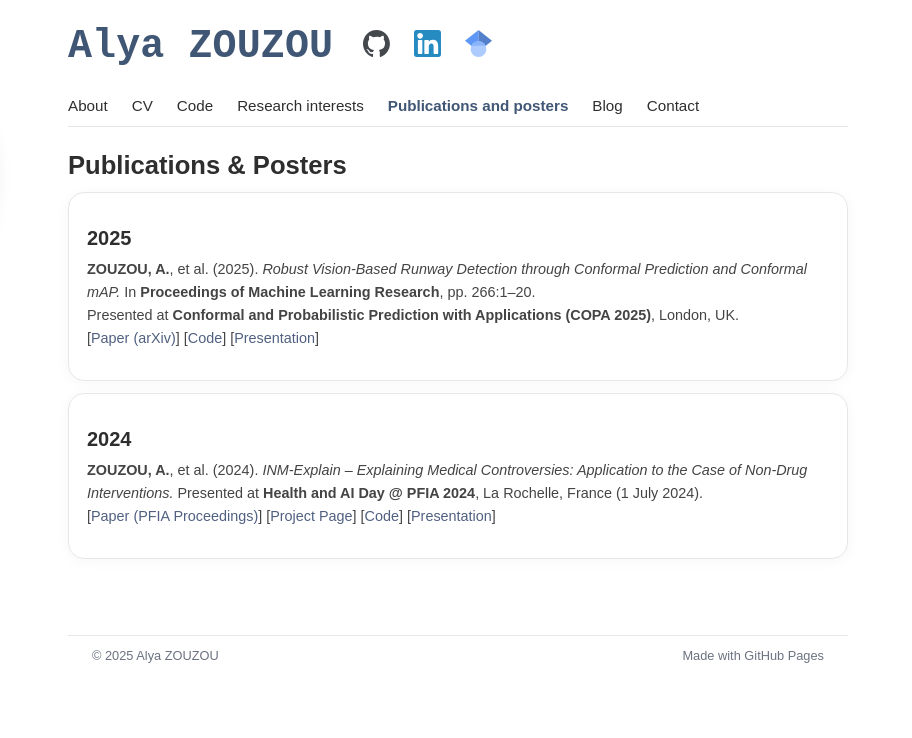
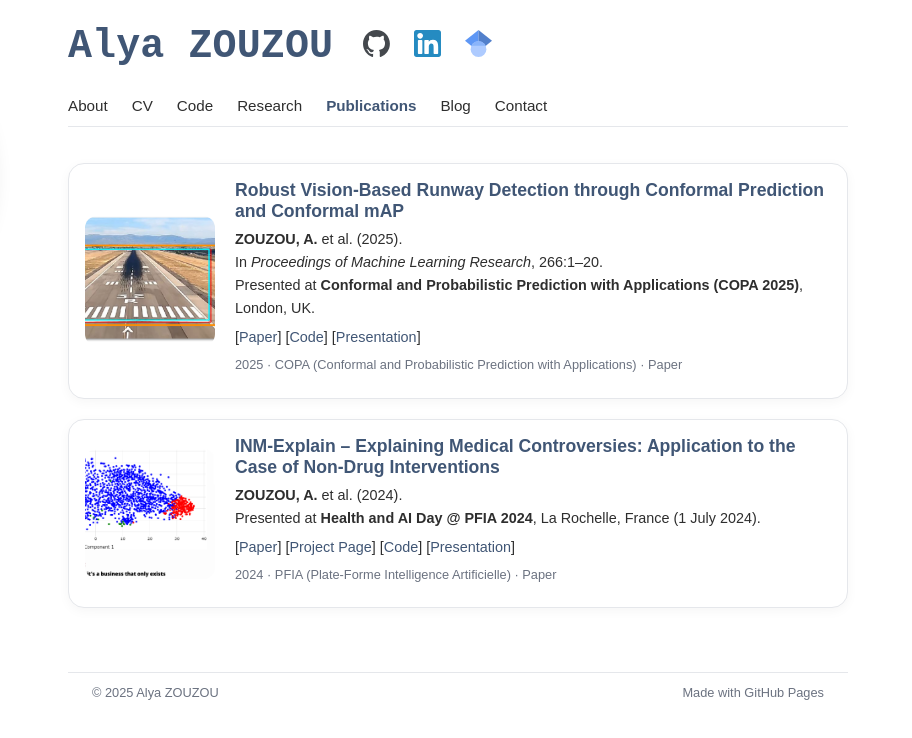
Before and after one commit to alyasltd/alyasltd.github.io, a plain HTML site: page publications.html in a window 1280 px wide. Shown: the full height of the page, 368-1280 px from the left. Drawn offline with Linux system fonts and the light colour scheme.

Commit message:
added pages

```diff
--- a/assets/css/style.css
+++ b/assets/css/style.css
@@ -364,3 +364,77 @@ footer .inner {
   font-size: 0.9rem;
   margin-top: 6px;
 }
+
+/* --- PUBLICATIONS --- */
+.pub-list {
+  display: flex;
+  flex-direction: column;
+  gap: 20px;
+  margin-top: 20px;
+}
+
+.pub-card {
+  display: flex;
+  align-items: center;
+  background: #fff;
+  border: 1px solid var(--border);
+  border-radius: 16px;
+  padding: 16px;
+  box-shadow: 0 3px 12px rgba(0,0,0,0.04);
+  transition: transform 0.2s ease;
+}
+
+.pub-card:hover {
+  transform: translateY(-4px);
+}
+
+.pub-card img {
+  width: 130px;
+  height: 130px;
+  border-radius: 12px;
+  object-fit: cover;
+  margin-right: 20px;
+}
+
+.pub-content {
+  flex: 1;
+}
+
+.pub-content h2 {
+  margin: 0;
+  font-size: 1.1rem;
+  color: var(--accent);
+}
+
+.pub-content p {
+  margin: 6px 0;
+  font-size: 0.9rem;
+  color: var(--fg);
+}
+
+.pub-content .links a {
+  color: var(--accent);
+  text-decoration: none;
+}
+
+.pub-content .links a:hover {
+  text-decoration: underline;
+}
+
+.pub-content .meta {
+  font-size: 0.8rem;
+  color: var(--muted);
+  margin-top: 4px;
+}
+
+/* Responsive layout for smaller screens */
+@media (max-width: 700px) {
+  .pub-card {
+    flex-direction: column;
+    align-items: flex-start;
+  }
+
+  .pub-card img {
+    margin-bottom: 12px;
+  }
+}
--- a/publications.html
+++ b/publications.html
@@ -1,9 +1,9 @@
 <!doctype html>
-<html lang="fr">
+<html lang="en">
   <head>
     <meta charset="utf-8">
     <meta name="viewport" content="width=device-width, initial-scale=1">
-    <title>Publications</title>
+    <title>Publications & Posters</title>
     <link rel="icon" type="image/png" href="assets/img/icon.png">
     <link rel="stylesheet" href="assets/css/style.css">
   </head>
@@ -13,12 +13,12 @@
       <div class="layout">
         <!-- Sidebar -->
         <aside class="sidebar">
-          <img class="photo" src="assets/img/photo.jpg" alt="Photo de Alya ZOUZOU">
-
+          <img class="photo" src="assets/img/photo.jpg" alt="Photo Alya Zouzou">
         </aside>
 
         <!-- Main content -->
         <section class="right">
+          <!-- Header -->
           <div class="site-name">
             Alya ZOUZOU
             <span class="socials">
@@ -39,49 +39,62 @@
             <a class="nav-link" href="index.html">About</a>
             <a class="nav-link" href="cv.html">CV</a>
             <a class="nav-link" href="code.html">Code</a>
-            <a class="nav-link" href="research.html">Research interests</a>
-            <a class="nav-link active" href="publications.html" aria-current="page">Publications and posters</a>
+            <a class="nav-link" href="research.html">Research</a>
+            <a class="nav-link active" href="publications.html" aria-current="page">Publications</a>
             <a class="nav-link" href="blog/index.html">Blog</a>
             <a class="nav-link" href="contact.html">Contact</a>
           </nav>
 
-          <!-- Publications -->
+          <!-- Main section -->
           <main class="content">
-            <h1>Publications & Posters</h1>
 
-            <div class="card">
-              <h2>2025</h2>
-              <p>
-                <strong>ZOUZOU, A.</strong>, et al. (2025).
-                <em>Robust Vision-Based Runway Detection through Conformal Prediction and Conformal mAP.</em>
-                In <strong>Proceedings of Machine Learning Research</strong>, pp. 266:1–20.
-                <br>Presented at <strong>Conformal and Probabilistic Prediction with Applications (COPA 2025)</strong>, London, UK.
-                <br>
-                [<a href="https://arxiv.org/abs/2505.16740" target="_blank">Paper (arXiv)</a>]
+            <div class="pub-list">
+
+
+
+              <div class="pub-card">
+                <img src="assets/img/publications/copa.png" alt="COPA 2025 Poster">
+                <div class="pub-content">
+                  <h2>Robust Vision-Based Runway Detection through Conformal Prediction and Conformal mAP</h2>
+                  <p><strong>ZOUZOU, A.</strong> et al. (2025). <br>
+                    In <em>Proceedings of Machine Learning Research</em>, 266:1–20. <br>
+                    Presented at <strong>Conformal and Probabilistic Prediction with Applications (COPA 2025)</strong>, London, UK.
+                  </p>
+                  <p class="links">
+                    [<a href="https://arxiv.org/abs/2505.16740" target="_blank">Paper</a>]
                     [<a href="https://github.com/alyasltd/conformal_runway_detection" target="_blank">Code</a>]
-                [<a href="https://example.com/copa2025-presentation.pdf" target="_blank">Presentation</a>]
+                    [<a href="assets/doc/slides/COPA2025.pdf" target="_blank">Presentation</a>]
                   </p>
+                  <p class="meta">2025 · COPA (Conformal and Probabilistic Prediction with Applications) · Paper</p>
+                </div>
               </div>
 
-            <div class="card">
-              <h2>2024</h2>
-              <p>
-                <strong>ZOUZOU, A.</strong>, et al. (2024).
-                <em>INM-Explain – Explaining Medical Controversies: Application to the Case of Non-Drug Interventions.</em>
+
+
+              <div class="pub-card">
+                <img src="assets/img/publications/inm.png" alt="PFIA 2024 Poster">
+                <div class="pub-content">
+                  <h2>INM-Explain – Explaining Medical Controversies: Application to the Case of Non-Drug Interventions</h2>
+                  <p><strong>ZOUZOU, A.</strong> et al. (2024). <br>
                     Presented at <strong>Health and AI Day @ PFIA 2024</strong>, La Rochelle, France (1 July 2024).
-                <br>
-                [<a href="https://pfia2024.univ-lr.fr/assets/files/Journ%C3%A9es-Sant%C3%A9-et-IA/ias2024_paper_9.pdf" target="_blank">Paper (PFIA Proceedings)</a>]
+                  </p>
+                  <p class="links">
+                    [<a href="https://pfia2024.univ-lr.fr/assets/files/Journ%C3%A9es-Sant%C3%A9-et-IA/ias2024_paper_9.pdf" target="_blank">Paper</a>]
                     [<a href="http://advanse.lirmm.fr/controverse/html/contact.html" target="_blank">Project Page</a>]
                     [<a href="https://github.com/alyasltd/INM-Explain" target="_blank">Code</a>]
-                [<a href="https://example.com/pfia2024-presentation.pdf" target="_blank">Presentation</a>]
+                    [<a href="assets/doc/slides/inm.pdf" target="_blank">Presentation</a>]
                   </p>
+                  <p class="meta">2024 · PFIA (Plate-Forme Intelligence Artificielle) · Paper</p>
+                </div>
               </div>
 
+            </div>
           </main>
 
+          <!-- Footer -->
           <footer>
             <div class="inner">
-              <div>© <script>document.write(new Date().getFullYear())</script> Alya ZOUZOU </div>
+              <div>© <script>document.write(new Date().getFullYear())</script> Alya ZOUZOU</div>
               <div>Made with GitHub Pages</div>
             </div>
           </footer>
```
Also changed, not shown: assets/js/blog.js (+6 -6 lines), blog/index.html (+16 -2 lines), blog/pose_estimation.html (renamed from blog/post-research.html, +2 -0 lines), code.html (+0 -1 lines), index.html (+6 -3 lines), assets/img/blog/art1/P3Pposeidon.png (added), assets/img/publications/P3Pposeidon.png (added), assets/img/publications/copa.png (added), assets/img/publications/inm.png (added), assets/img/publications/thesis.png (added). Lines whose indentation alone changed are shown as unchanged.
